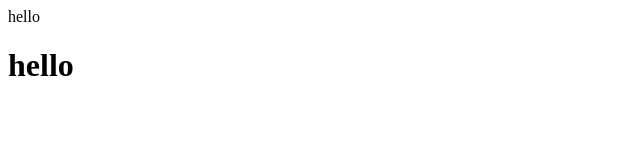
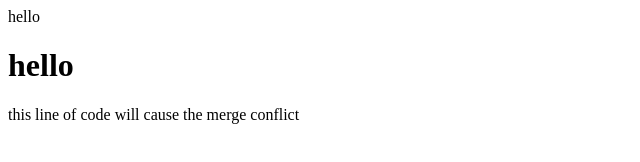
Before and after one commit to MartinTirtawisata/learn-github, a plain HTML site: page index.html in a window 1280 px wide. Shown: the whole page, without its empty margins (0-640 px from the left). Drawn offline with Linux system fonts and the light colour scheme.

Commit message:
conflict

```diff
--- a/index.html
+++ b/index.html
@@ -1,2 +1,4 @@
 <p>hello</p>
 <h1>hello</h1>
+
+<p>this line of code will cause the merge conflict</p>
```
